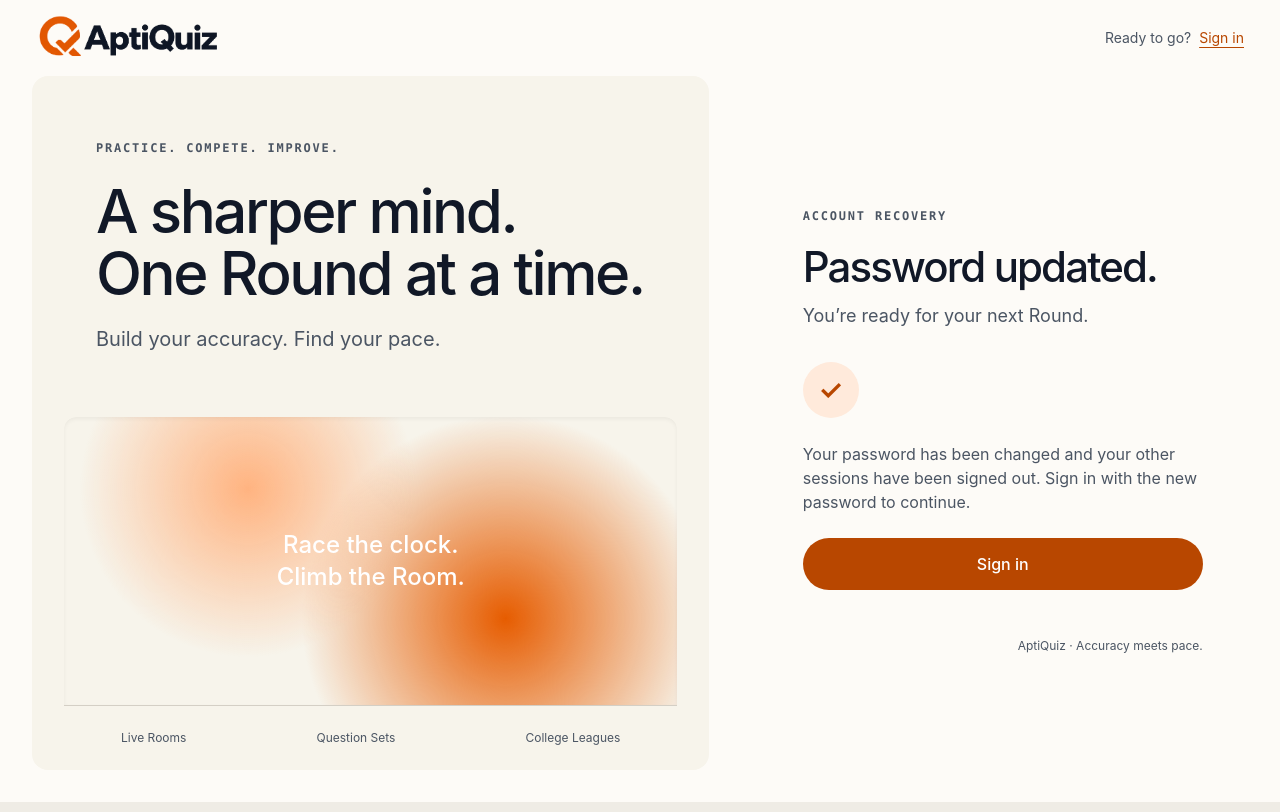
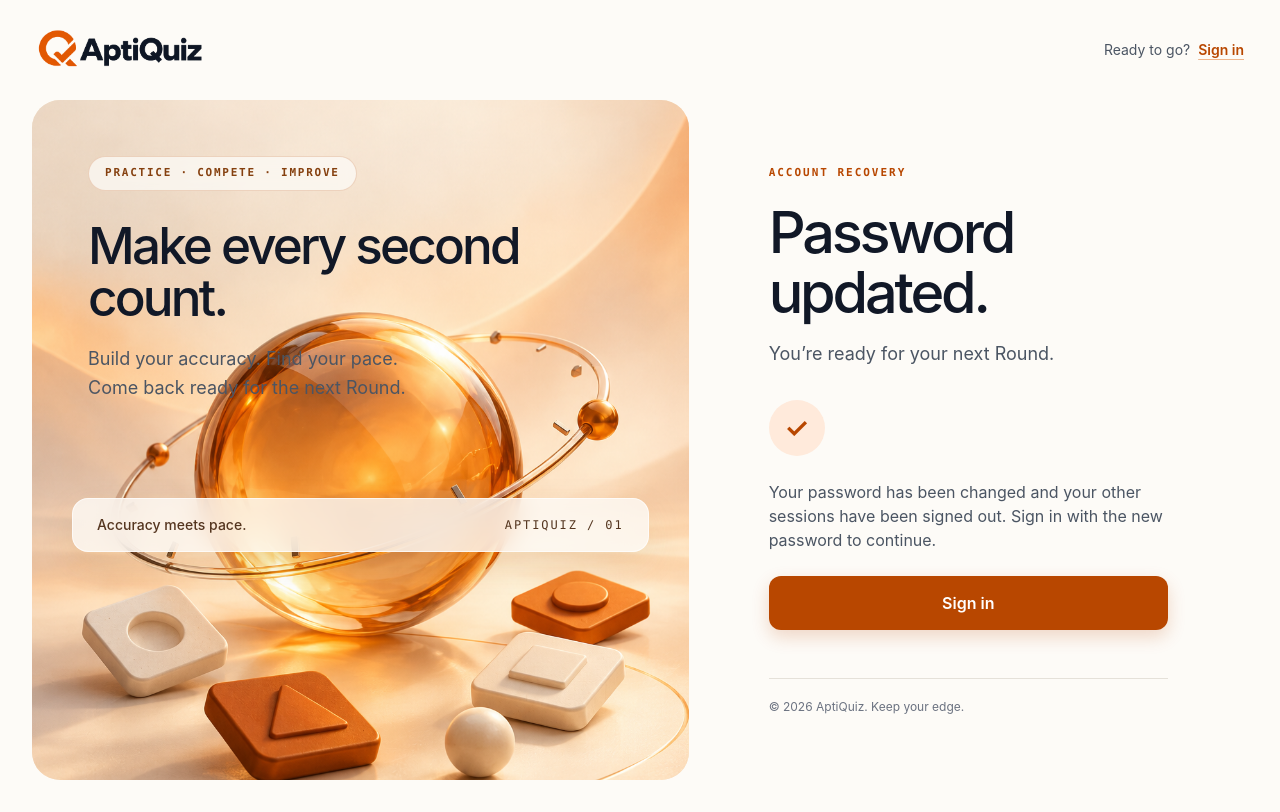
Before and after one commit to codesuke/AptiQuiz, a Next.js app in the folder Apti-App/apps/web/: page /reset-password/success in a window 1280 px wide. Built offline with nearby package versions, Linux system fonts and the light colour scheme.

Commit message:
style: refresh sign-in experience

```diff
--- a/Apti-App/apps/web/src/components/auth/auth-shell.tsx
+++ b/Apti-App/apps/web/src/components/auth/auth-shell.tsx
@@ -22,22 +22,22 @@ export function AuthShell({
   children,
 }: AuthShellProps) {
   return (
-    <main className="min-h-screen bg-[#fdfbf7] px-4 pb-4 text-[#111827] sm:px-8 sm:pb-8">
-      <header className="mx-auto flex min-h-[76px] max-w-[1600px] items-center justify-between gap-4">
+    <main className="min-h-screen bg-[#fdfbf7] px-5 pb-5 text-[#111827] sm:px-8 sm:pb-8">
+      <header className="mx-auto flex min-h-[88px] max-w-[1500px] items-center justify-between gap-4 sm:min-h-[100px]">
         <Link aria-label="AptiQuiz home" className="shrink-0" href="/">
           <Image
             alt=""
-            className="h-auto w-36 sm:w-48"
+            className="h-auto w-36 sm:w-44"
             height={724}
             preload
             src="/brand/aptiquiz-logo.png"
             width={2172}
           />
         </Link>
-        <p className="text-right text-xs text-[#4b5563] sm:text-sm">
+        <p className="text-right text-sm text-[#4b5563]">
           <span className="hidden sm:inline">{alternatePrompt} </span>
           <Link
-            className="inline-flex min-h-11 items-center rounded-md px-1 text-[#b84700] underline underline-offset-4 focus-visible:outline-3 focus-visible:outline-offset-4 focus-visible:outline-[#e65c00]"
+            className="inline-flex min-h-11 items-center rounded-md px-1 font-semibold text-[#b84700] underline decoration-[#eeb58d] underline-offset-4 transition hover:decoration-[#b84700] focus-visible:outline-3 focus-visible:outline-offset-4 focus-visible:outline-[#e65c00]"
             href={alternateHref}
           >
             {alternateAction}
@@ -45,56 +45,62 @@ export function AuthShell({
         </p>
       </header>
 
-      <div className="mx-auto grid min-h-[calc(100svh-108px)] max-w-[1600px] gap-8 lg:grid-cols-[minmax(0,58fr)_minmax(0,42fr)] lg:gap-12">
+      <div className="mx-auto grid min-h-[calc(100svh-120px)] max-w-[1500px] gap-8 lg:grid-cols-[minmax(0,54fr)_minmax(0,46fr)] lg:gap-0">
         <section
           aria-labelledby="auth-artwork-title"
-          className="hidden overflow-hidden rounded-2xl bg-[#f7f4eb] lg:flex lg:flex-col"
+          className="relative hidden min-h-[680px] overflow-hidden rounded-[28px] bg-[#f7e7d3] lg:flex lg:flex-col"
         >
-          <div className="p-12 xl:p-16">
-            <p className="font-mono text-xs font-semibold uppercase tracking-[0.15em] text-[#4b5563]">
-              Practice. Compete. Improve.
+          <Image
+            alt=""
+            className="object-cover object-center"
+            fill
+            priority
+            sizes="(min-width: 1024px) 54vw, 0px"
+            src="/images/auth-orbit.png"
+          />
+          <div className="relative z-10 p-10 xl:p-14">
+            <p className="inline-flex rounded-full border border-[#b84700]/20 bg-[#fdfbf7]/75 px-4 py-2 font-mono text-[11px] font-semibold uppercase tracking-[0.16em] text-[#85400f] backdrop-blur-sm">
+              Practice · Compete · Improve
             </p>
             <h2
-              className="mt-6 text-5xl font-medium leading-[1.04] tracking-[-0.04em] xl:text-6xl"
+              className="mt-7 max-w-[650px] text-[clamp(2.8rem,4vw,4.4rem)] font-medium leading-[1.03] tracking-[-0.055em]"
               id="auth-artwork-title"
             >
-              A sharper mind.
+              Make every second
               <br />
-              One Round at a time.
+              count.
             </h2>
-            <p className="mt-5 text-xl text-[#4b5563]">Build your accuracy. Find your pace.</p>
+            <p className="mt-5 max-w-[360px] text-base leading-relaxed text-[#4b5563] xl:text-lg">
+              Build your accuracy. Find your pace. Come back ready for the next Round.
+            </p>
           </div>
-          <div className="mx-8 mt-auto grid min-h-72 place-items-center rounded-t-xl bg-[radial-gradient(circle_at_30%_25%,#ffb380,transparent_35%),radial-gradient(circle_at_72%_70%,#e65c00,transparent_42%)] p-8 text-center text-2xl font-medium text-white shadow-inner">
-            Race the clock.
-            <br />
-            Climb the Room.
-          </div>
-          <div className="mx-8 flex justify-around gap-4 border-t border-[#d4cfc5] py-6 text-xs text-[#4b5563]">
-            <span>Live Rooms</span>
-            <span>Question Sets</span>
-            <span>College Leagues</span>
+          <div className="relative z-10 m-8 mt-auto flex items-center justify-between gap-3 rounded-2xl border border-white/70 bg-[#fdfbf7]/80 px-5 py-4 text-sm text-[#54351f] shadow-[0_12px_36px_rgba(107,65,20,0.1)] backdrop-blur-md xl:m-10 xl:px-6">
+            <span className="font-medium">Accuracy meets pace.</span>
+            <span aria-hidden="true" className="font-mono text-xs tracking-[0.16em]">
+              APTIQUIZ / 01
+            </span>
           </div>
         </section>
 
         <section
           aria-labelledby="auth-title"
-          className="flex min-w-0 flex-col justify-center py-8 lg:pt-12"
+          className="flex min-w-0 flex-col justify-center py-8 sm:py-12 lg:px-10 xl:px-20"
         >
-          <div className="mx-auto w-full max-w-[400px]">
-            <p className="font-mono text-xs font-semibold uppercase tracking-[0.15em] text-[#4b5563]">
+          <div className="mx-auto w-full max-w-[420px]">
+            <p className="font-mono text-[11px] font-semibold uppercase tracking-[0.18em] text-[#b84700]">
               {eyebrow}
             </p>
             <h1
-              className="mt-5 text-4xl font-medium tracking-[-0.045em] sm:text-[42px]"
+              className="mt-5 text-[clamp(2.7rem,5vw,3.6rem)] font-medium leading-[1.05] tracking-[-0.055em]"
               id="auth-title"
             >
               {title}
             </h1>
-            <p className="mt-3 text-lg text-[#4b5563]">{subtitle}</p>
+            <p className="mt-4 text-base leading-relaxed text-[#4b5563] sm:text-lg">{subtitle}</p>
             {children}
           </div>
-          <footer className="mx-auto mt-12 w-full max-w-[400px] text-center text-xs text-[#4b5563] lg:text-right">
-            AptiQuiz · Accuracy meets pace.
+          <footer className="mx-auto mt-12 w-full max-w-[420px] border-t border-[#e5e1d9] pt-5 text-xs text-[#6b7280]">
+            © {new Date().getFullYear()} AptiQuiz. Keep your edge.
           </footer>
         </section>
       </div>
--- a/Apti-App/apps/web/src/components/auth/email-auth-form.tsx
+++ b/Apti-App/apps/web/src/components/auth/email-auth-form.tsx
@@ -55,7 +55,7 @@ export function EmailAuthForm({ mode }: EmailAuthFormProps) {
   const buttonLabel = isSubmitting ? "Please wait…" : isSignUp ? "Create account" : "Sign in";
 
   return (
-    <form className="mt-8" onSubmit={submit}>
+    <form className="mt-9" onSubmit={submit}>
       {isSignUp ? (
         <div className="mb-6">
           <label className={authLabelClassName} htmlFor="name">
@@ -71,7 +71,7 @@ export function EmailAuthForm({ mode }: EmailAuthFormProps) {
           />
         </div>
       ) : null}
-      <div className="mb-6">
+      <div className="mb-5">
         <label className={authLabelClassName} htmlFor="email">
           Email
         </label>
@@ -113,9 +113,11 @@ export function EmailAuthForm({ mode }: EmailAuthFormProps) {
       >
         {buttonLabel}
       </button>
-      <p aria-live="polite" className={authStatusClassName} role="status">
-        {error}
-      </p>
+      {error ? (
+        <p aria-live="polite" className={authStatusClassName} role="status">
+          {error}
+        </p>
+      ) : null}
     </form>
   );
 }
--- a/Apti-App/apps/web/src/components/auth/form-styles.ts
+++ b/Apti-App/apps/web/src/components/auth/form-styles.ts
@@ -1,12 +1,12 @@
 export const authInputClassName =
-  "min-h-[52px] w-full rounded-lg border border-[#e5e7eb] bg-transparent px-4 focus-visible:outline-3 focus-visible:outline-offset-2 focus-visible:outline-[#e65c00]";
+  "min-h-[54px] w-full rounded-xl border border-[#d9d6cf] bg-white/80 px-4 text-[#111827] shadow-[0_1px_2px_rgba(17,24,39,0.03)] transition-colors placeholder:text-[#9ca3af] hover:border-[#b9b4aa] focus-visible:border-[#b84700] focus-visible:outline-3 focus-visible:outline-offset-2 focus-visible:outline-[#e65c00]";
 
-export const authLabelClassName = "mb-2 block text-sm font-medium";
+export const authLabelClassName = "mb-2 block text-sm font-semibold text-[#27303d]";
 
 export const authPrimaryButtonClassName =
-  "inline-flex min-h-[52px] w-full items-center justify-center rounded-full bg-[#b84700] px-5 font-medium text-white transition hover:bg-[#993a00] disabled:cursor-wait disabled:opacity-70 focus-visible:outline-3 focus-visible:outline-offset-4 focus-visible:outline-[#e65c00]";
+  "inline-flex min-h-[54px] w-full items-center justify-center rounded-xl bg-[#b84700] px-5 font-semibold text-white shadow-[0_7px_18px_rgba(184,71,0,0.2)] transition-[background-color,box-shadow,transform] hover:-translate-y-0.5 hover:bg-[#993a00] hover:shadow-[0_10px_22px_rgba(184,71,0,0.22)] disabled:cursor-wait disabled:opacity-70 disabled:hover:translate-y-0 focus-visible:outline-3 focus-visible:outline-offset-4 focus-visible:outline-[#e65c00]";
 
 export const authTextLinkClassName =
-  "inline-flex min-h-11 items-center rounded-md text-sm text-[#b84700] underline underline-offset-4 focus-visible:outline-3 focus-visible:outline-offset-4 focus-visible:outline-[#e65c00]";
+  "inline-flex min-h-11 items-center rounded-md text-sm font-medium text-[#b84700] underline decoration-[#eeb58d] underline-offset-4 transition hover:decoration-[#b84700] focus-visible:outline-3 focus-visible:outline-offset-4 focus-visible:outline-[#e65c00]";
 
-export const authStatusClassName = "mt-4 min-h-6 text-sm text-red-700";
+export const authStatusClassName = "mt-4 text-sm text-red-700";
--- a/Apti-App/apps/web/src/components/auth/google-sign-in-button.tsx
+++ b/Apti-App/apps/web/src/components/auth/google-sign-in-button.tsx
@@ -42,11 +42,11 @@ export function GoogleSignInButton({ errorPath, initialError }: GoogleSignInButt
 
   return (
     <div>
-      <div className="my-7 flex items-center gap-4 text-sm text-[#4b5563] before:h-px before:flex-1 before:bg-[#e5e7eb] after:h-px after:flex-1 after:bg-[#e5e7eb]">
-        or
+      <div className="my-7 flex items-center gap-4 text-xs font-medium uppercase tracking-[0.12em] text-[#6b7280] before:h-px before:flex-1 before:bg-[#e5e1d9] after:h-px after:flex-1 after:bg-[#e5e1d9]">
+        or continue with
       </div>
       <button
-        className="inline-flex min-h-[52px] w-full items-center justify-center gap-2.5 rounded-lg border border-[#b7b8bd] bg-transparent px-5 font-medium transition hover:bg-[#f7f4eb] disabled:cursor-wait disabled:opacity-70 focus-visible:outline-3 focus-visible:outline-offset-4 focus-visible:outline-[#e65c00]"
+        className="inline-flex min-h-[54px] w-full items-center justify-center gap-2.5 rounded-xl border border-[#d9d6cf] bg-white/80 px-5 font-semibold text-[#27303d] transition-colors hover:border-[#aaa49a] hover:bg-[#f7f4eb] disabled:cursor-wait disabled:opacity-70 focus-visible:outline-3 focus-visible:outline-offset-4 focus-visible:outline-[#e65c00]"
         disabled={isRedirecting}
         onClick={continueWithGoogle}
         type="button"
@@ -54,9 +54,11 @@ export function GoogleSignInButton({ errorPath, initialError }: GoogleSignInButt
         <GoogleMark />
         {isRedirecting ? "Opening Google…" : "Continue with Google"}
       </button>
-      <p aria-live="polite" className="mt-4 min-h-6 text-sm text-red-700" role="status">
-        {error}
-      </p>
+      {error ? (
+        <p aria-live="polite" className="mt-4 text-sm text-red-700" role="status">
+          {error}
+        </p>
+      ) : null}
     </div>
   );
 }
```
Also changed, not shown: Apti-App/apps/web/public/images/auth-orbit.png (added).
